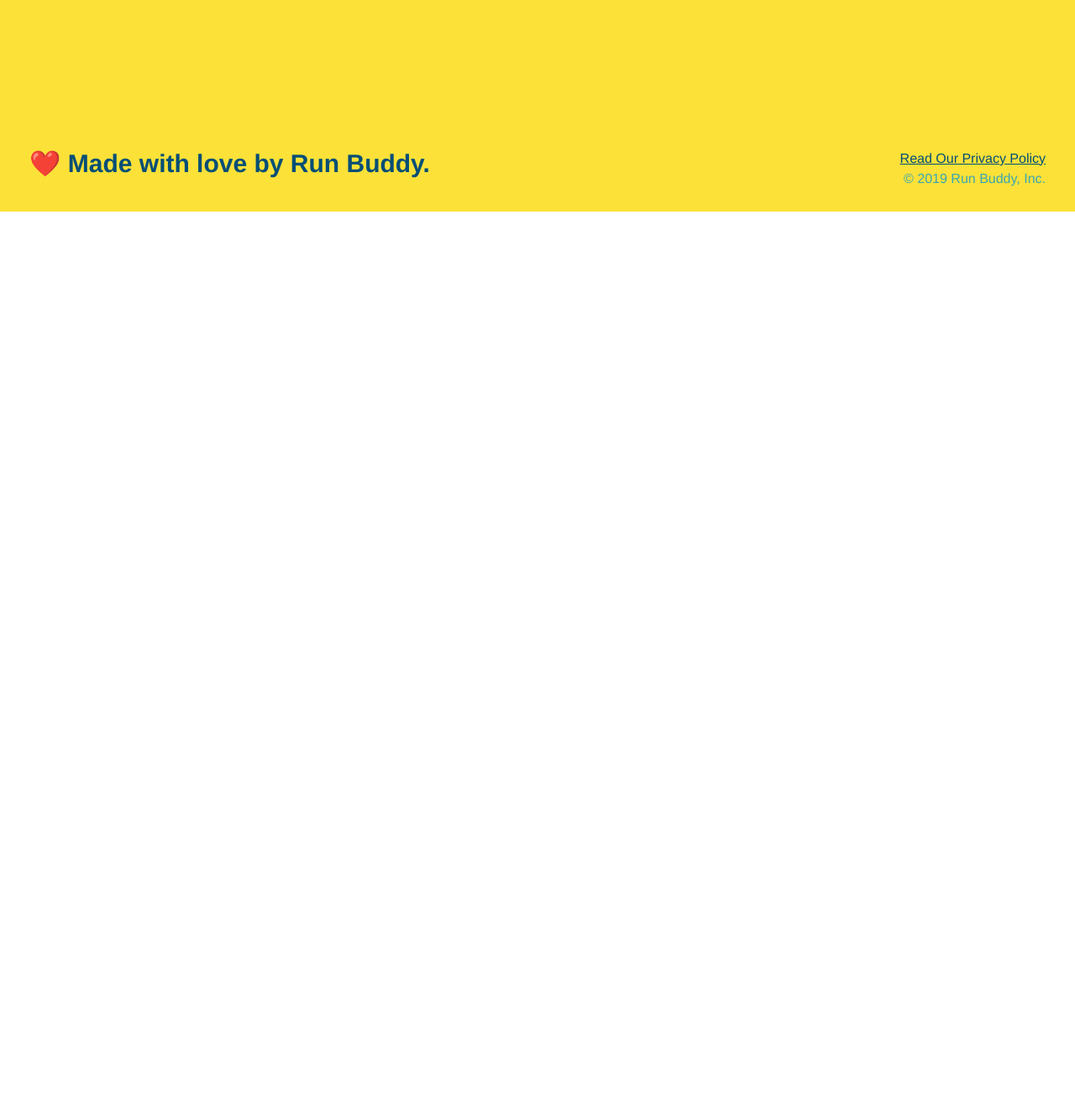
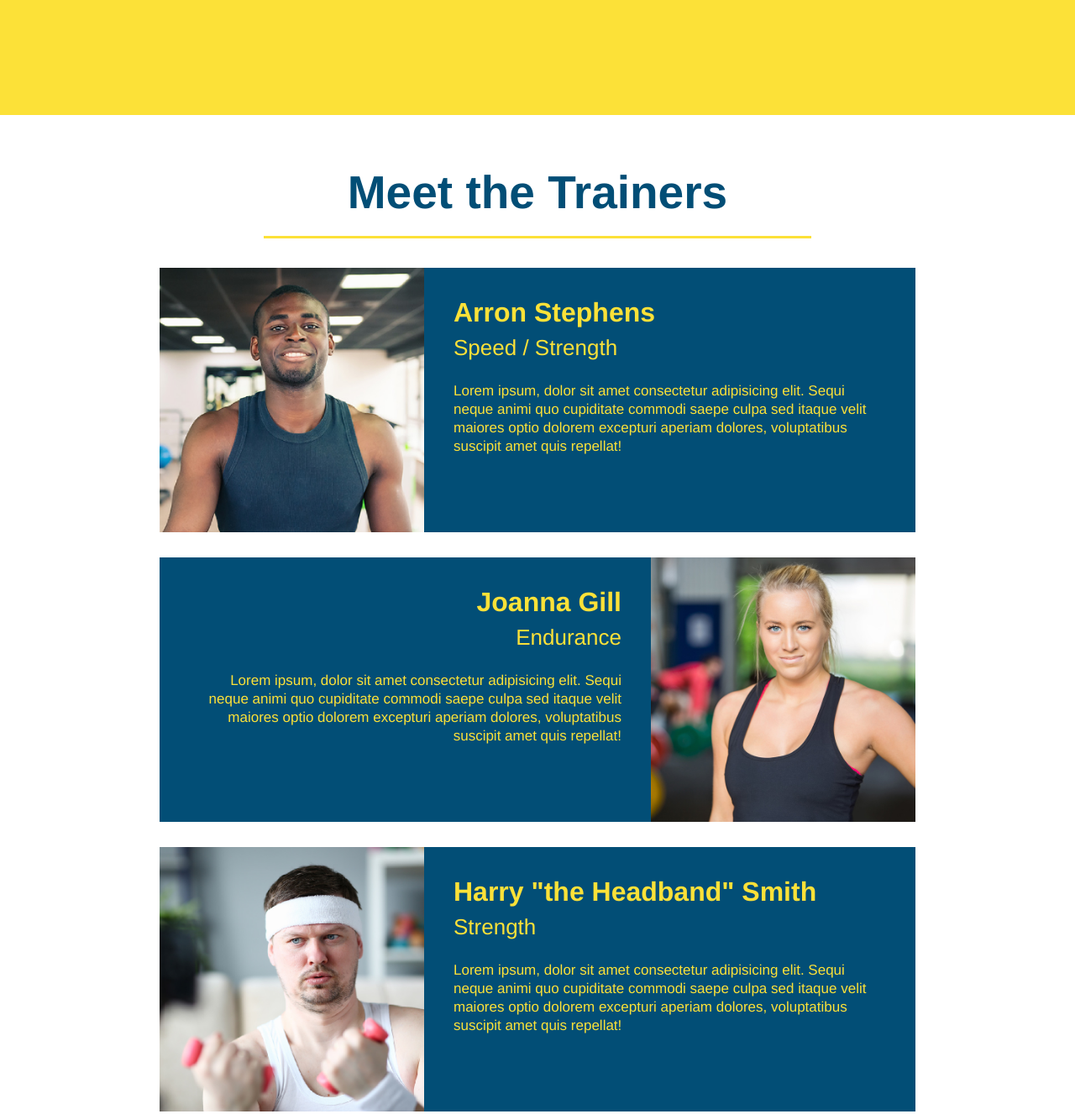
Before and after one commit to FuzzMoonki/run-buddy, a plain HTML site: page index.html in a window 1280 px wide. Shown: the part 2491-3818 px from the top of the page at 84% size. Before the commit the page ends 2743 px from the top, so only its background shows below. Drawn offline with Linux system fonts and the light colour scheme.

Commit message:
added trainers and styled

```diff
--- a/assets/css/style.css
+++ b/assets/css/style.css
@@ -178,3 +178,50 @@ section {
 .steps span {
   font-size: 38px;
 }
+
+.trainers {
+  text-align: center;
+}
+
+.trainer {
+  width: 900px;
+  margin: 0 auto 30px auto;
+  background: #024e76;
+  color: #fce138;
+  overflow: auto;
+}
+
+.trainer img {
+  width: 35%;
+  float: left;
+}
+
+.trainer-bio {
+  padding: 35px;
+  float: left;
+  width: 65%;
+}
+
+.trainer-bio h3 {
+  font-size: 32px;
+  margin-bottom: 8px;
+}
+
+.trainer-bio h4 {
+  font-weight: lighter;
+  font-size: 26px;
+  margin-bottom: 25px;
+}
+
+.trainer-bio p {
+  font-size: 17px;
+  line-height: 1.3;
+}
+
+.text-left {
+  text-align: left;
+}
+
+.text-right {
+  text-align: right;
+}
--- a/index.html
+++ b/index.html
@@ -104,6 +104,47 @@
   </div>
 </section>
 
+<section id="your-trainers" class="trainers">
+  <h2 class="section-title primary-border">Meet the Trainers</h2>
+<!--first trainer bio-->
+  <article class="trainer">
+    <img src="./assets/images/trainer-1.jpg" alt="Arron Stephens in his workout clothes, ready to pump iron" />
+    <div class="trainer-bio text-left">
+      <h3>Arron Stephens</h3>
+      <h4>Speed / Strength</h4>
+      <p>
+        Lorem ipsum, dolor sit amet consectetur adipisicing elit. Sequi neque animi quo cupiditate commodi saepe culpa sed
+        itaque velit maiores optio dolorem excepturi aperiam dolores, voluptatibus suscipit amet quis repellat!
+      </p>
+    </div>
+  </article>
+<!-- second trainer bio -->
+  <article class="trainer">
+    <div class="trainer-bio text-right">
+    <h3>Joanna Gill</h3>
+    <h4>Endurance</h4>
+    <p>
+      Lorem ipsum, dolor sit amet consectetur adipisicing elit. Sequi neque animi quo cupiditate commodi saepe culpa sed
+      itaque velit maiores optio dolorem excepturi aperiam dolores, voluptatibus suscipit amet quis repellat!
+    </p>
+    </div>
+    <img src="./assets/images/trainer-2.jpg" alt="Joanna Gill cooling off after a workout" />
+  </article>
+
+<!-- third trainer bio -->
+  <article class="trainer">
+    <img src="./assets/images/trainer-3.jpg" alt="Harry Smith wearing a headband and lifting comically small pink weights" />
+    <div class="trainer-bio text-left">
+    <h3>Harry "the Headband" Smith</h3>
+    <h4>Strength</h4>
+    <p>
+      Lorem ipsum, dolor sit amet consectetur adipisicing elit. Sequi neque animi quo cupiditate commodi saepe culpa sed
+      itaque velit maiores optio dolorem excepturi aperiam dolores, voluptatibus suscipit amet quis repellat!
+    </p>
+    </div>
+  </article>
+</section>
+
   <!-- footer -->
   <footer>
     <h2>❤️ Made with love by Run Buddy.</h2>
```
Also changed, not shown: assets/images/trainer-1.jpg (added), assets/images/trainer-2.jpg (added), assets/images/trainer-3.jpg (added).
